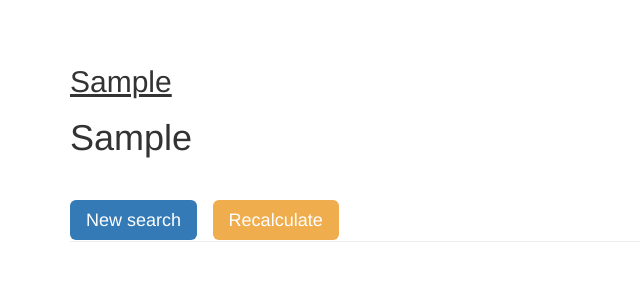
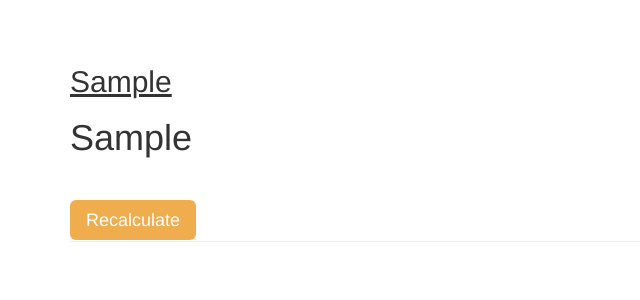
Before and after one commit to jeremyfreudberg/potassium, a Flask app: template app/templates/results.html in a window 1280 px wide. Shown: the part 227-527 px from the top of the page, without its empty margins (0-640 px from the left). Run offline with Flask 2, Linux system fonts and the light colour scheme; the template is opened without the code that fills it: most values are stand-ins (such as "Sample title", 1, 10 or a date in 2020); some libraries are stand-ins or nearby versions.

Commit message:
Stupid fix

```diff
--- a/app/templates/results.html
+++ b/app/templates/results.html
@@ -4,6 +4,5 @@
 <h1>{{ k_mg }}</h1><br><br>
 <u><h2>{{ na }}<h2></u>
 <h1>{{ na_mg }}</h1><br><br>
-<a href="/" class="btn-lg btn-primary">New search</a>&nbsp;&nbsp;&nbsp;
-<a href="#" class="btn-lg btn-warning">Recalculate</a>
+<a href="/" class="btn-lg btn-warning">Recalculate</a>
 {% endblock %}
```
